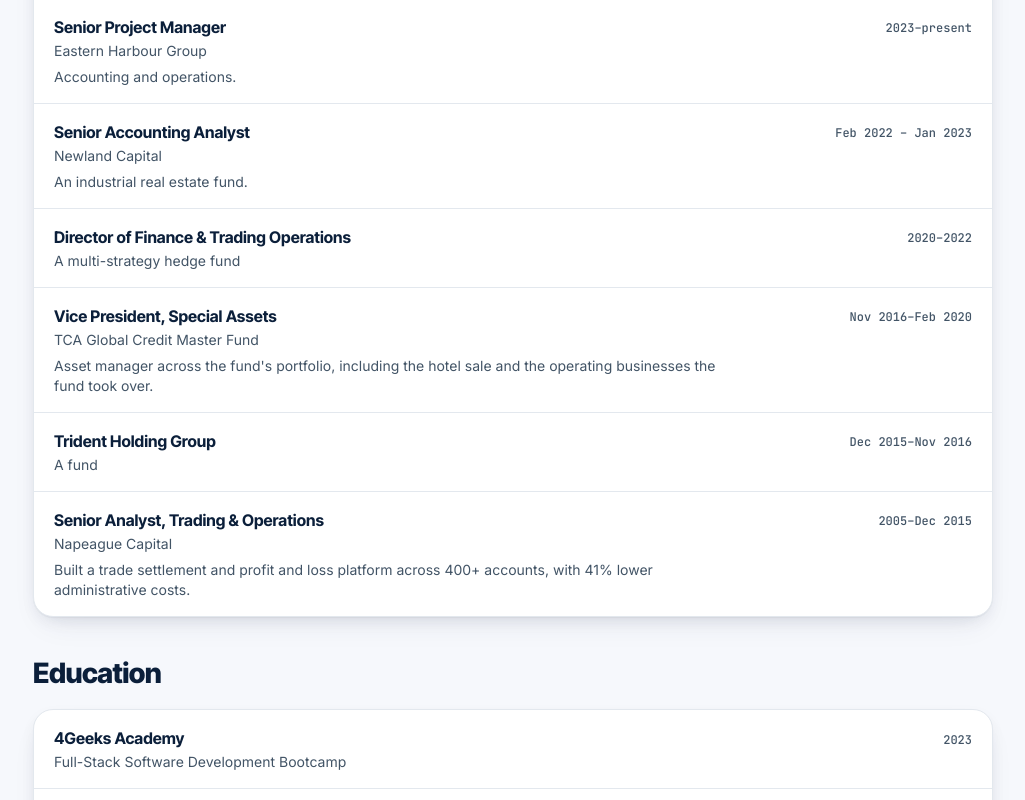
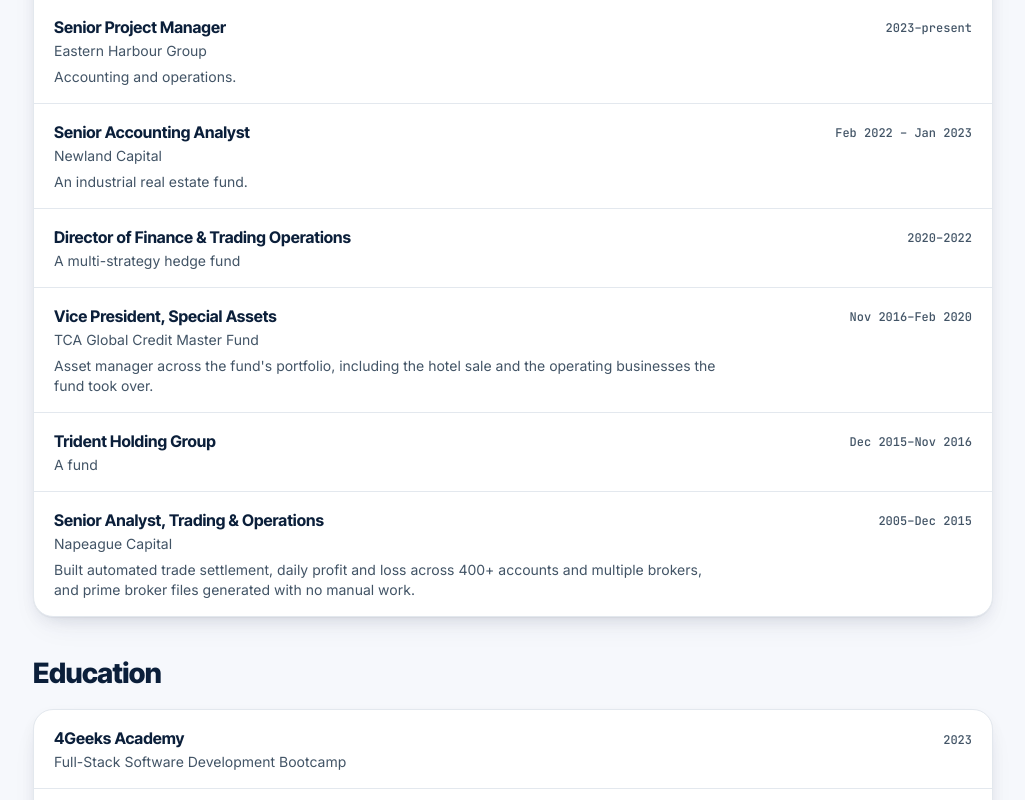
Before and after one commit to al4142/portfolio, a Next.js app: page / in a window 1280 px wide. Shown: the part 1440-2240 px from the top of the page, without its empty margins (127-1152 px from the left). Built offline with nearby package versions, Linux system fonts and the light colour scheme.

Commit message:
Lead the fund platform and Napeague entry with what was built.
The collapsed fund result and the Napeague summary now describe the settlement platform.

```diff
--- a/src/content/site.ts
+++ b/src/content/site.ts
@@ -125,11 +125,12 @@
         id: "fund-trading-operations",
         title: "Fund trading operations platform",
         client: "A multi-trader fund",
-        result: "41% lower administrative costs",
+        result:
+          "Automated trade settlement and daily profit and loss across 400+ accounts and multiple brokers",
         details: [
-          "Daily profit and loss splits automated across every account.",
-          "Prime broker and settlement files generated automatically.",
+          "Prime broker files generated with no manual work.",
           "Same-day reconciliation with fewer settlement breaks.",
+          "41% lower administrative costs.",
         ],
       },
       {
@@ -201,7 +202,7 @@
         company: "Napeague Capital",
         dates: "2005–Dec 2015",
         summary:
-          "Built a trade settlement and profit and loss platform across 400+ accounts, with 41% lower administrative costs.",
+          "Built automated trade settlement, daily profit and loss across 400+ accounts and multiple brokers, and prime broker files generated with no manual work.",
       },
     ],
   },
```
